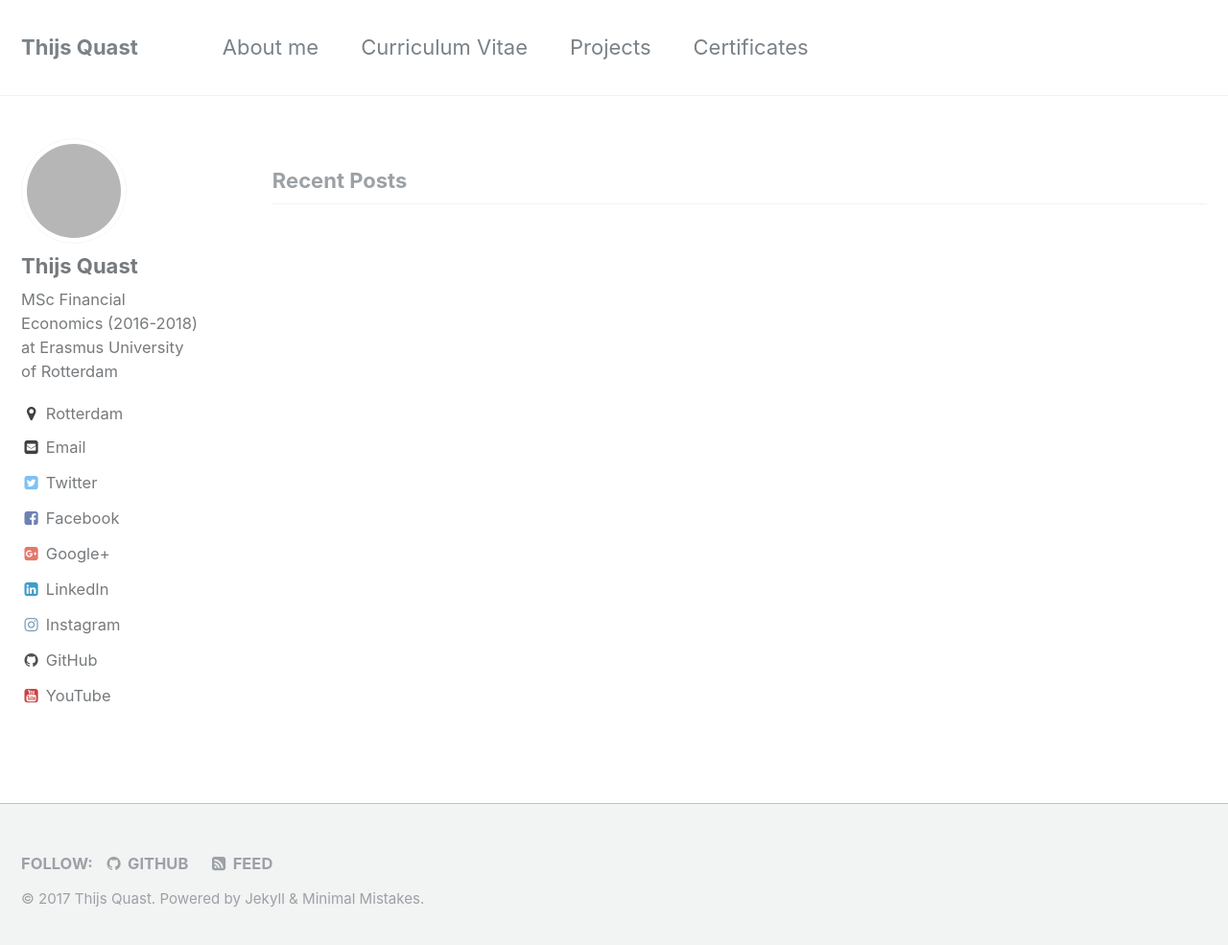
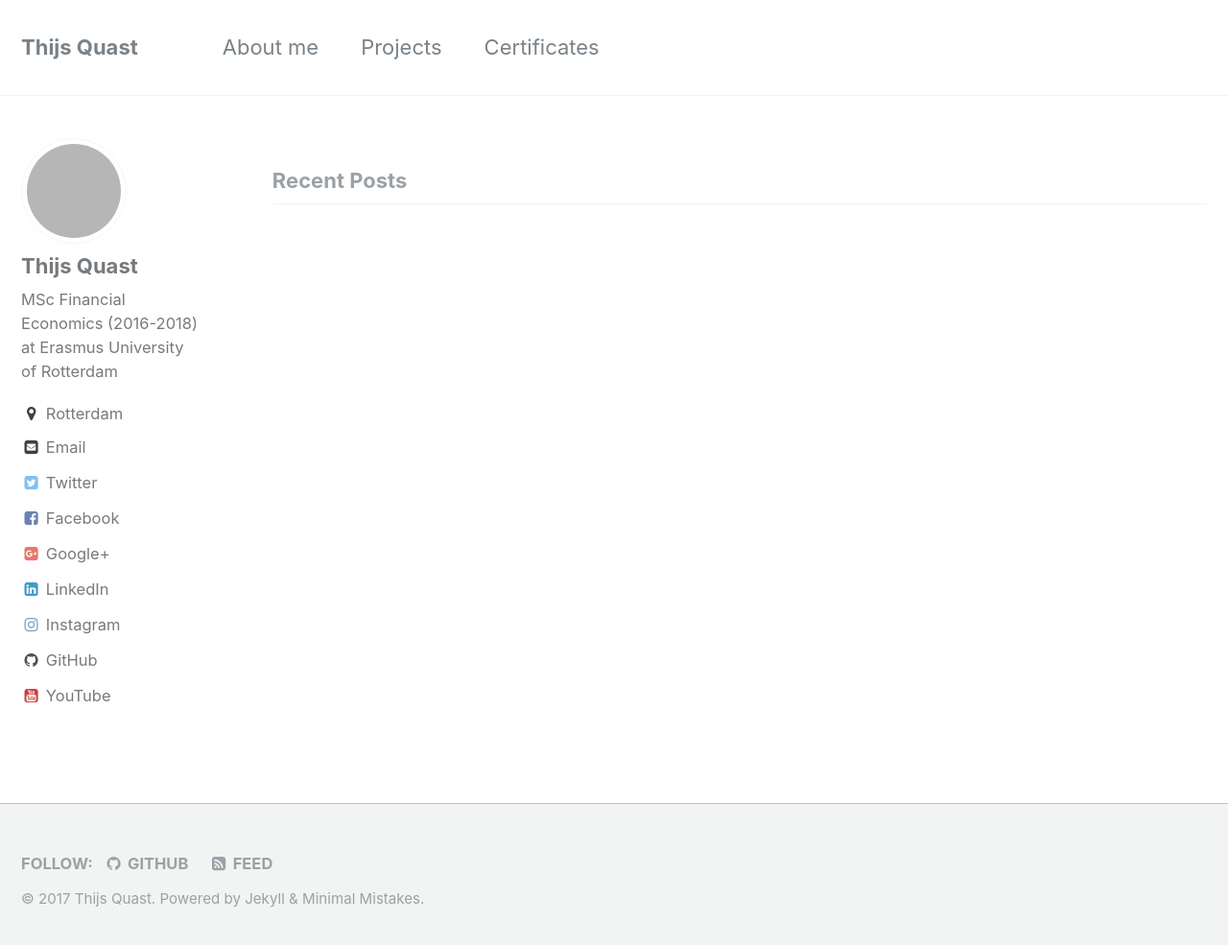
Before and after one commit to Thijsq/thijsq.github.io, a Jekyll site: the page built from index.html, in a window 1280 px wide and 992 px high. Shown: the top 985 px of the window at 96% size. Built offline with Jekyll 4.4.1, drawn with Linux system fonts in a browser that asks for light colours; the list of posts is cut into pages by our own code; grey boxes are pictures that could not be loaded.

Commit message:
deleted navigation to curriculum vitae

```diff
--- a/_data/navigation.yml
+++ b/_data/navigation.yml
@@ -2,8 +2,6 @@
 main:
   - title: "About me"
     url: /about
-  - title: "Curriculum Vitae"
-    url: /cv
   - title : "Projects"
     url: /projects
   - title: "Certificates"
```
